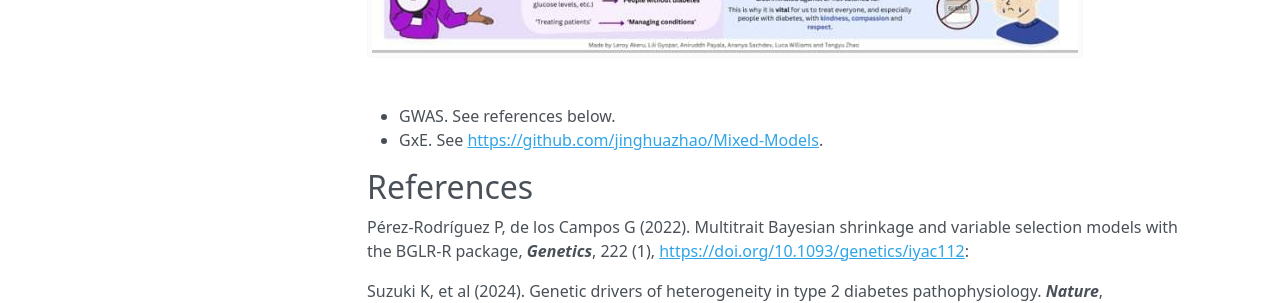
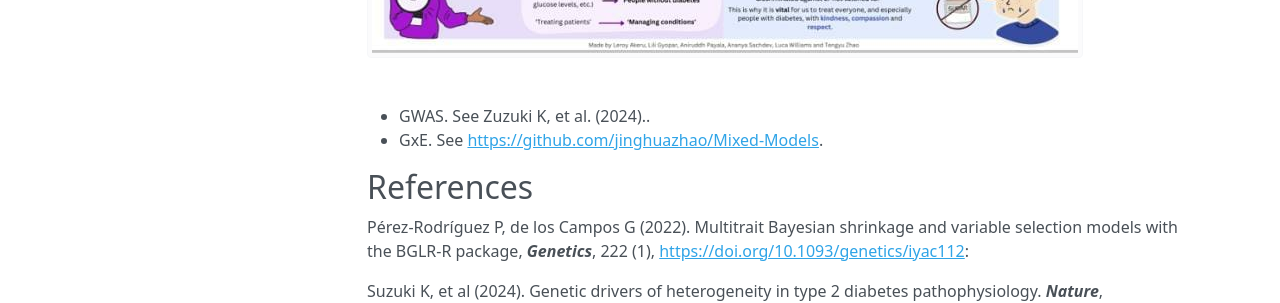
Before and after one commit to jinghuazhao/Believe, an MkDocs documentation site: the page built from docs/T2D.md, in a window 1280 px wide and 1024 px high. Shown: the part 594-897 px from the top of the window. Built offline with MkDocs 1.6.1, drawn with Linux system fonts in a browser that asks for light colours; nearby versions of some CDN libraries; a script that is not in the unit is left out.

Commit message:
Site files

```diff
--- a/docs/T2D.md
+++ b/docs/T2D.md
@@ -2,7 +2,7 @@
 
 ![](T2D.jpg)
 
-- GWAS. See references below.
+- GWAS. See Zuzuki K, et al. (2024)..
 - GxE. See <https://github.com/jinghuazhao/Mixed-Models>.
 
 ## References
```
